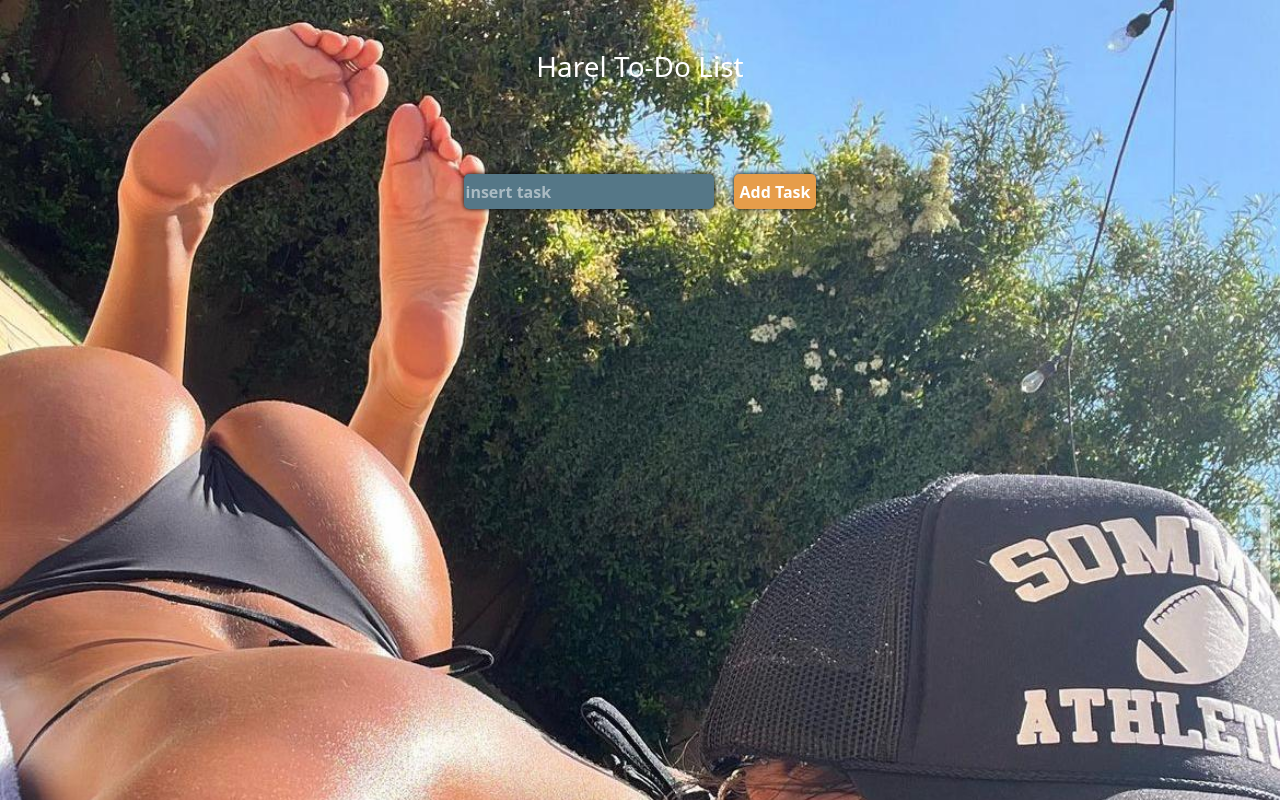
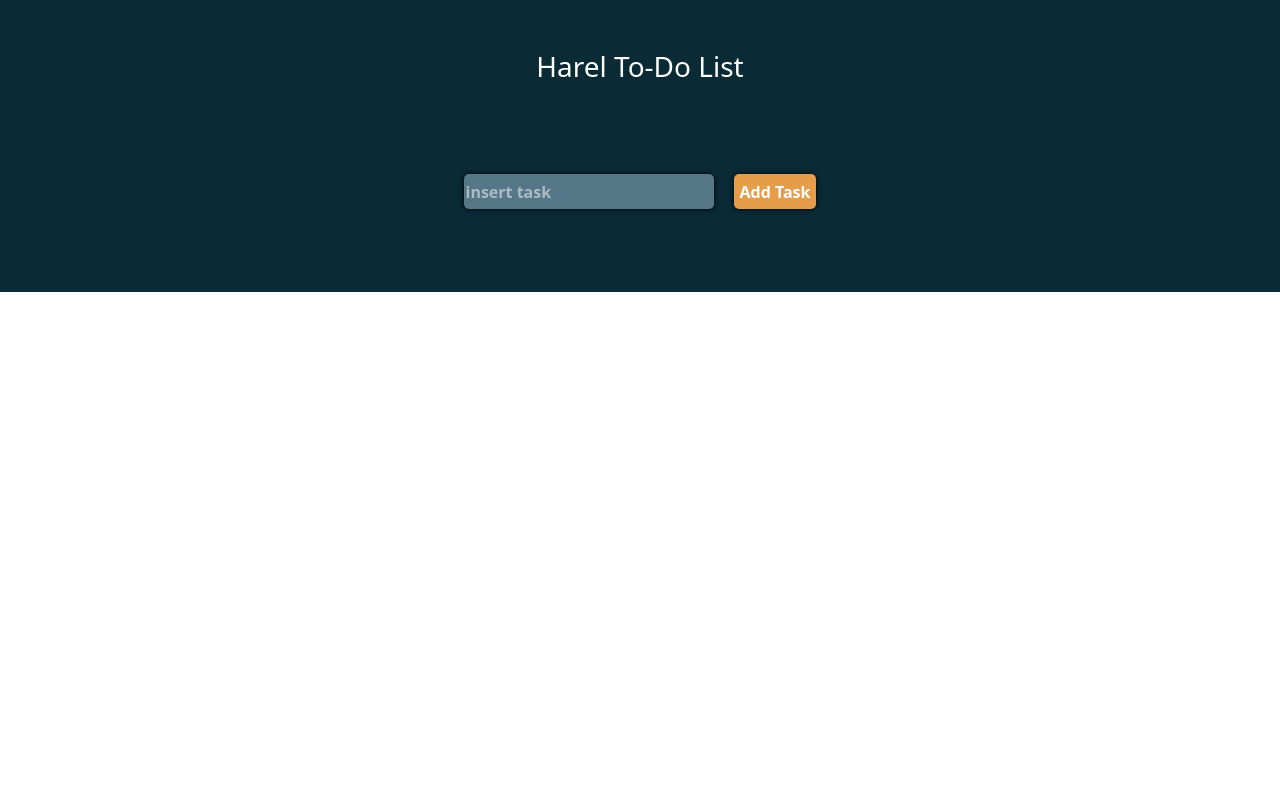
Before and after one commit to MICKY1011/todo, a plain HTML site: page index.html in a window 1280 px wide. Drawn offline with nearby package versions, Linux system fonts and the light colour scheme.

Commit message:
style commit

```diff
--- a/style.scss
+++ b/style.scss
@@ -1,5 +1,5 @@
 header {
-  // background-color: #0a2a36;
+  background-color: #0a2a36;
   color: white;
   display: flex;
   justify-content: center;
@@ -9,7 +9,7 @@ header {
 }
 section {
   margin: 0;
-  // background-color: #0a2a36;
+  background-color: #0a2a36;
   height: 200px;
   display: flex;
   flex-wrap: wrap;
@@ -40,9 +40,6 @@ section {
       opacity: 0.5;
       font-weight: bold;
     }
-    // @media screen and (max-width: 768px) {
-    //   display: block;
-    // }
   }
   button {
     background-color: #e69d4a;
@@ -106,8 +103,3 @@ section {
     }
   }
 }
-body{
-  background-image: url("./harel.jpg");
-  background-repeat: no-repeat;
-  background-size: cover;
-}
```
Also changed, not shown: harel.jpg (deleted), style.css, 1 other file.
